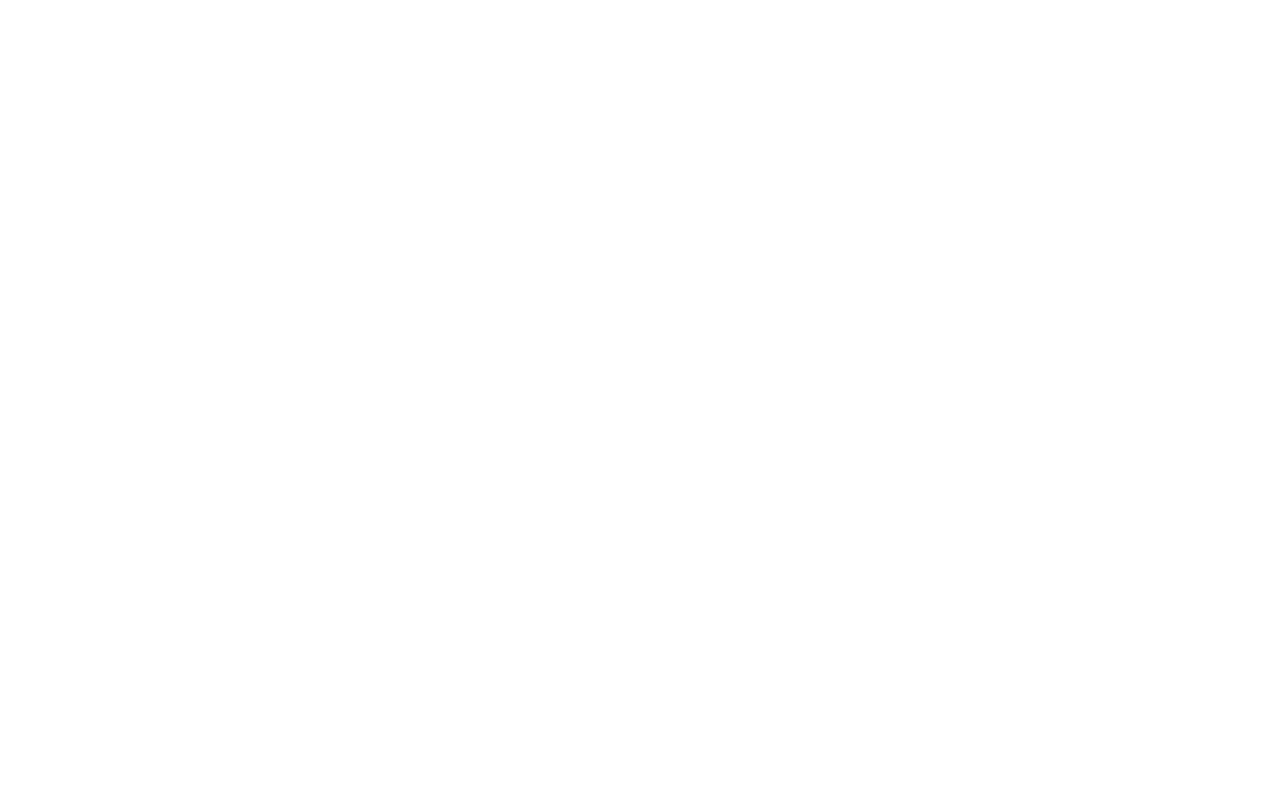
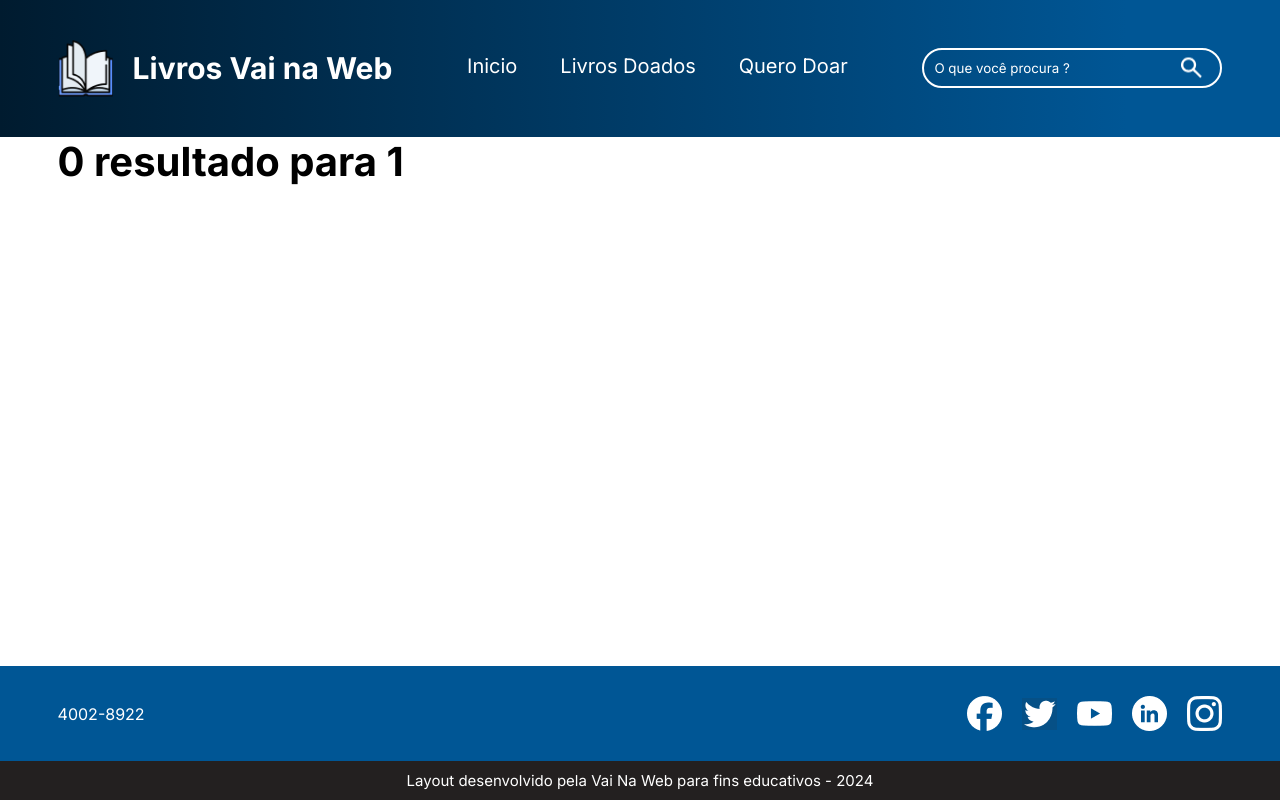
Before and after one commit to lucasssantos94/vnw-livros, a React (Vite) app: page /pesquisa/1 in a window 1280 px wide. Before the commit this address had no page. Built offline with nearby package versions, Linux system fonts and the light colour scheme.

Commit message:
feat: add search functionality by book title

```diff
--- a/src/pages/Search/index.jsx
+++ b/src/pages/Search/index.jsx
@@ -1,5 +1,38 @@
+import { useParams } from "react-router-dom";
+import { books } from "../../constants/books";
+import Book from "../../components/Book";
+import Container from "../../components/Container";
+
 const SearchPage = () => {
-  return <h1>Pagina de Pesquisa</h1>;
+  const { title } = useParams();
+  console.log(title);
+
+  const searchedBooks = books.filter((book) =>
+    book.title
+      .toLowerCase()
+      .normalize("NFD")
+      .replace(/[\u0300-\u036f]/g, "")
+      .includes(
+        title
+          .toLowerCase()
+          .normalize("NFD")
+          .replace(/[\u0300-\u036f]/g, ""),
+      ),
+  );
+
+  return (
+    <>
+      <Container>
+        <h2 className="title-section">{`${searchedBooks.length} ${
+          searchedBooks.length > 1 ? "resultados" : "resultado"
+        } para ${title}`}</h2>
+        <div>
+          {searchedBooks &&
+            searchedBooks.map((book) => <Book key={book.title} book={book} />)}
+        </div>
+      </Container>
+    </>
+  );
 };
 
 export default SearchPage;
--- a/src/routes.jsx
+++ b/src/routes.jsx
@@ -14,7 +14,7 @@
           <Route index element={<HomePage />} />
           <Route path="/livros" element={<BooksPage />} />
           <Route path="/cadastro" element={<RegisterPage />} />
-          <Route path="/pesquisa/query" element={<SearchPage />} />
+          <Route path="/pesquisa/:title" element={<SearchPage />} />
         </Route>
       </Routes>
     </BrowserRouter>
```
